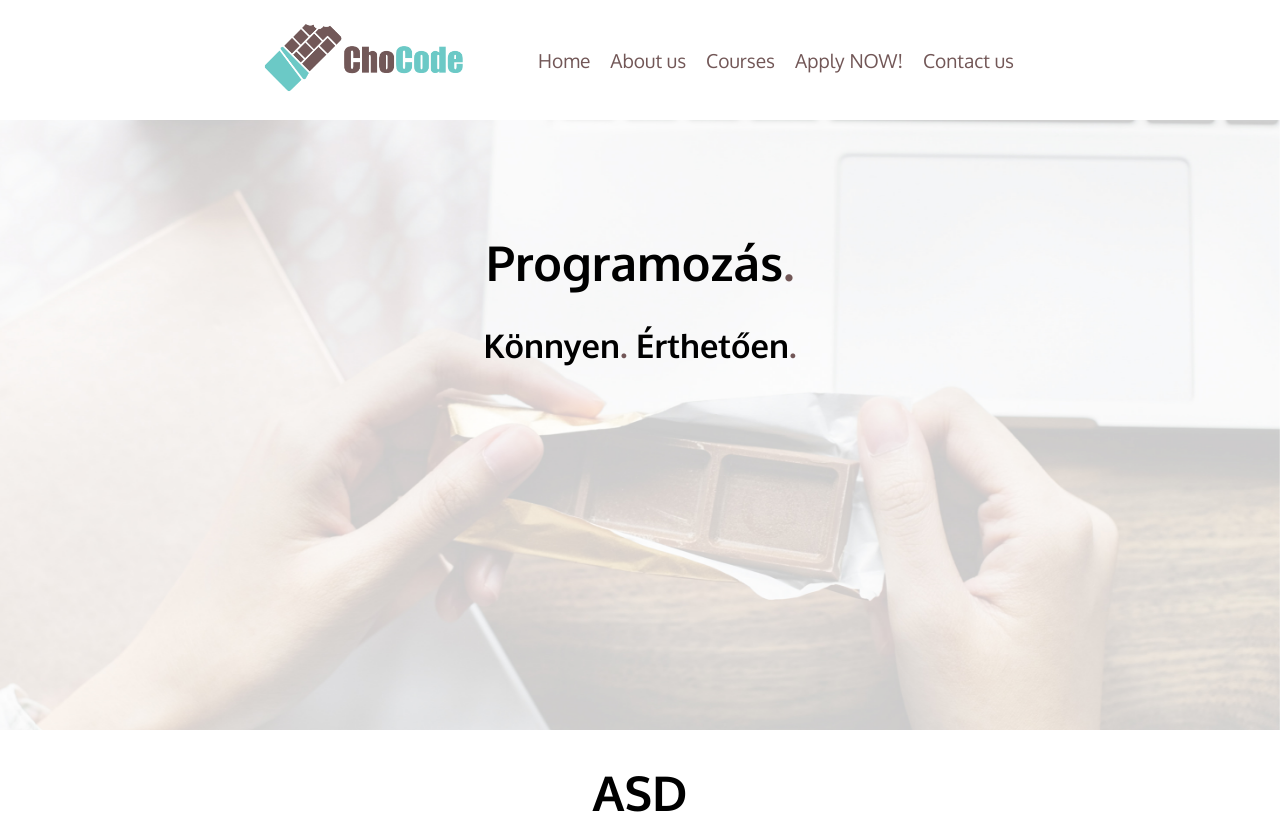
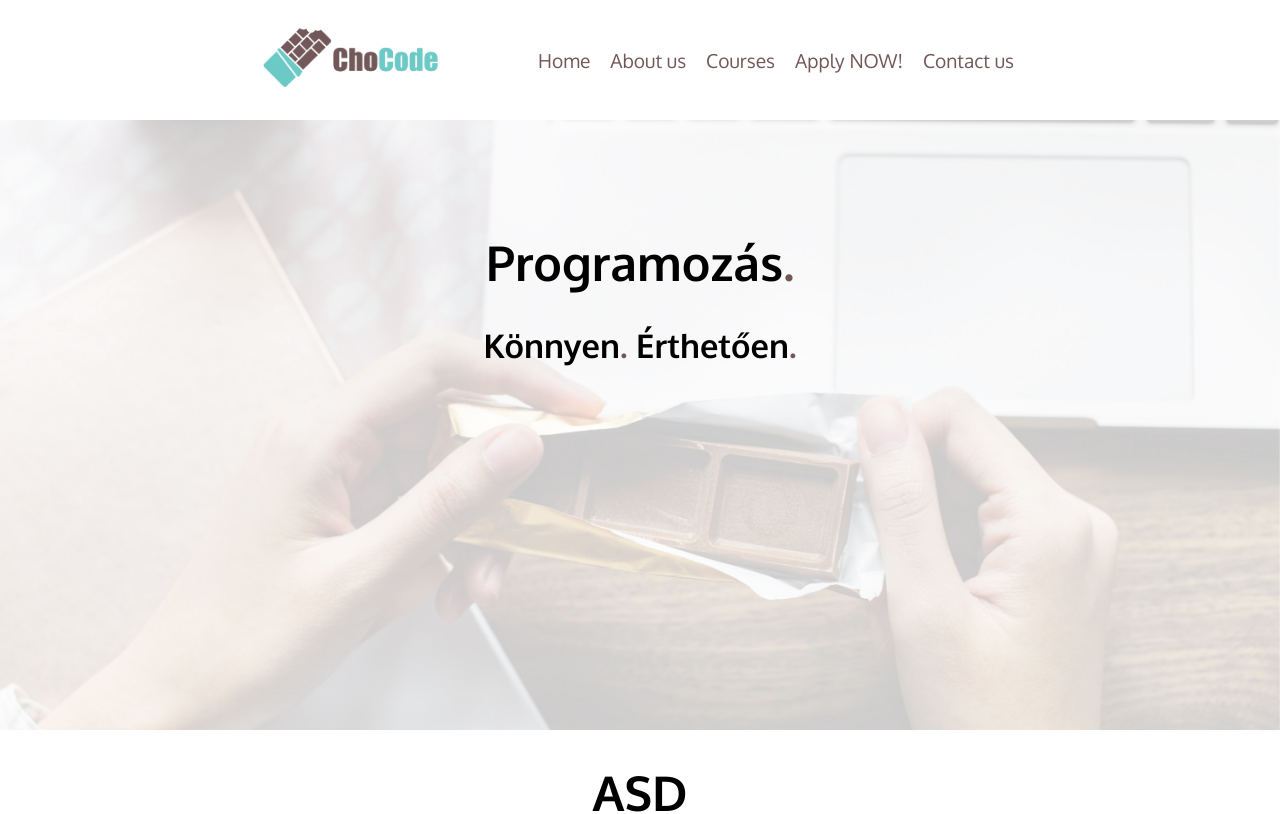
Before and after one commit to ferzs1/chocode-react, a React (Create React App) app: page / in a window 1280 px wide. Shown: the top 814 px of the page. Built offline with nearby package versions, Linux system fonts and the light colour scheme.

Commit message:
Smaller logo in toolbar

```diff
--- a/src/components/Navigation/Toolbar/Toolbar.module.css
+++ b/src/components/Navigation/Toolbar/Toolbar.module.css
@@ -42,7 +42,7 @@
 
 @media (min-width: 1200px) {
     .Logo img {
-        height: 80px;
+        height: 70px;
     }
 
     .InnerToolbar {
```
